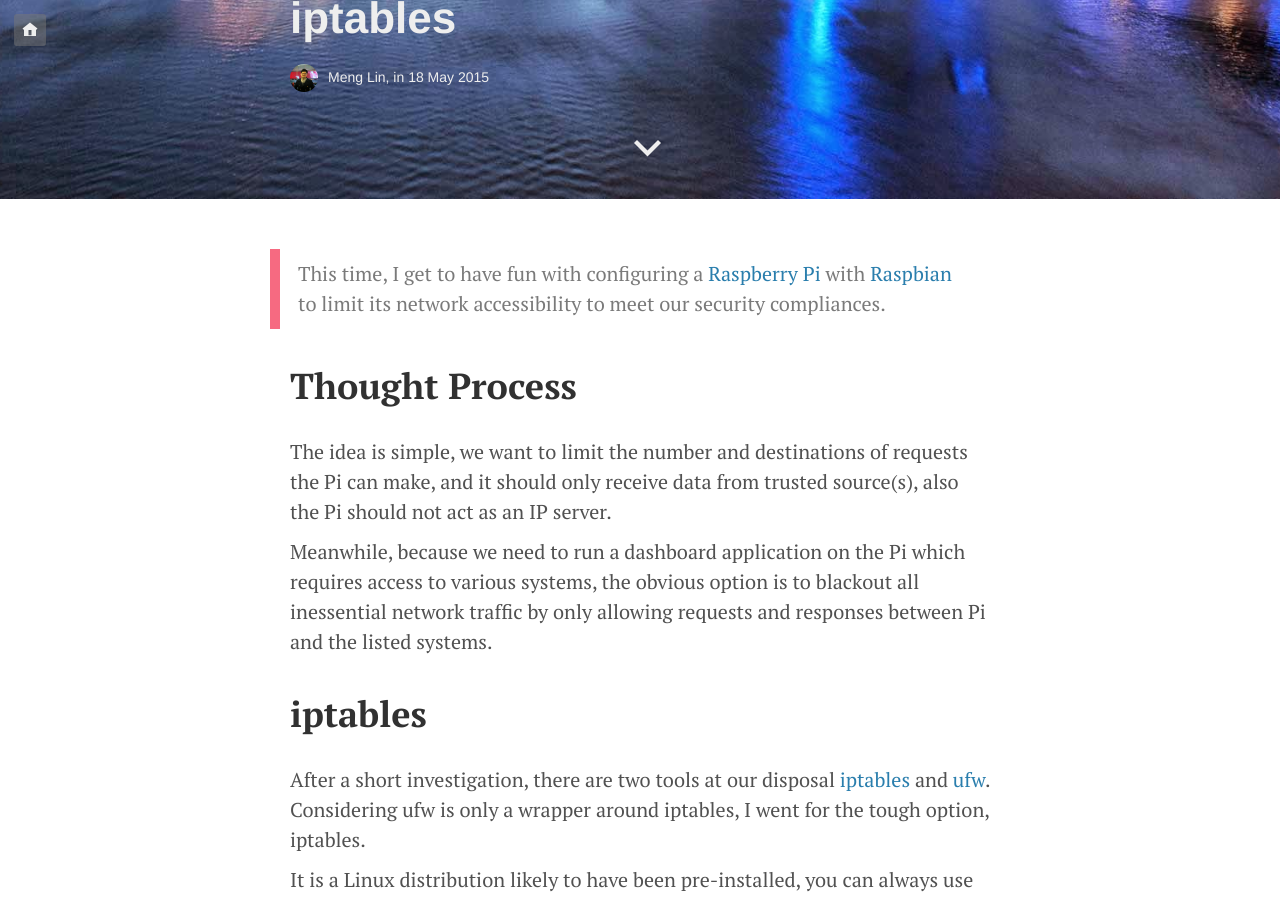
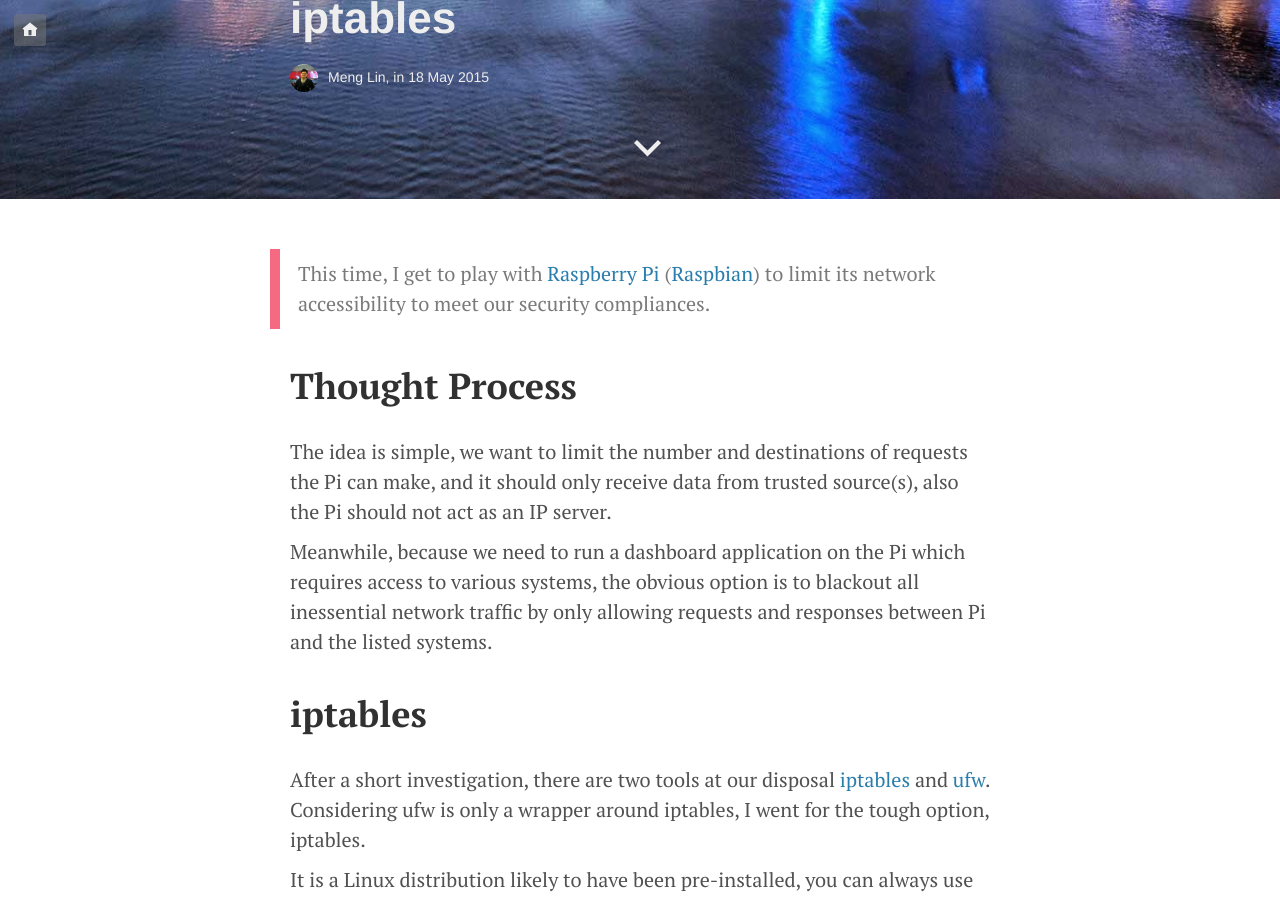
Before and after one commit to mlin6436/mlin6436.github.io, a Jekyll site: the page built from _posts/2015-05-18-network-iptables.md, in a window 1280 px wide and 900 px high, scrolled down 701 px. Built offline with Jekyll 4.4.1, drawn with Linux system fonts in a browser that asks for light colours; Markdown is read by kramdown in place of the engine named in the settings; comment, search, counter and statistics services are not loaded.

Commit message:
iptables: the first sentence is just so hard to construct!

```diff
--- a/_posts/2015-05-18-network-iptables.md
+++ b/_posts/2015-05-18-network-iptables.md
@@ -5,7 +5,7 @@
 ---
 
 <div class="message">
-This time, I get to have fun with configuring a <a url="https://www.raspberrypi.org/">Raspberry Pi</a> with <a url="https://www.raspbian.org/">Raspbian</a> to limit its network accessibility to meet our security compliances.
+This time, I get to play with <a url="https://www.raspberrypi.org/">Raspberry Pi</a> (<a url="https://www.raspbian.org/">Raspbian</a>) to limit its network accessibility to meet our security compliances.
 </div>
 
 # Thought Process
```
